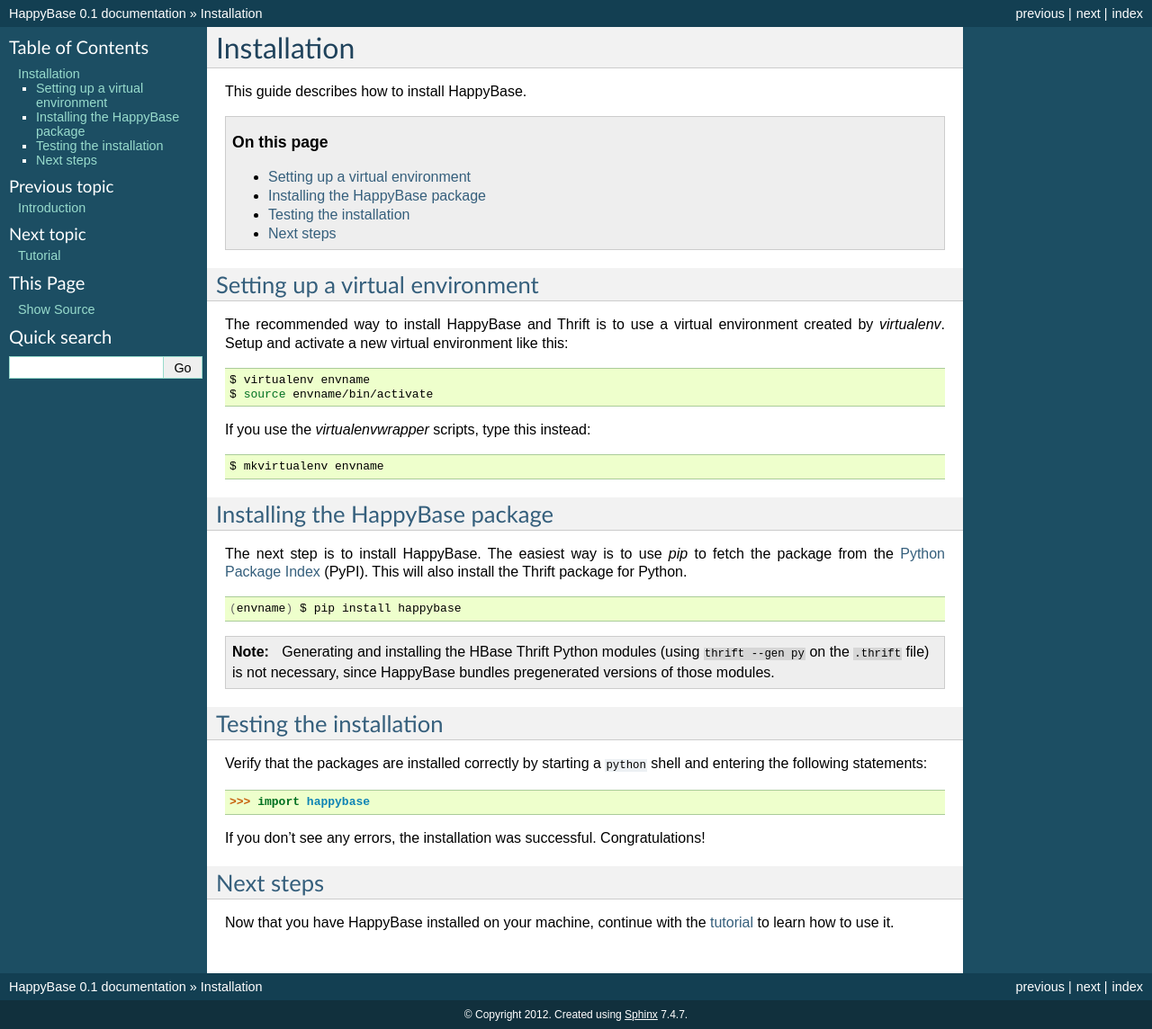
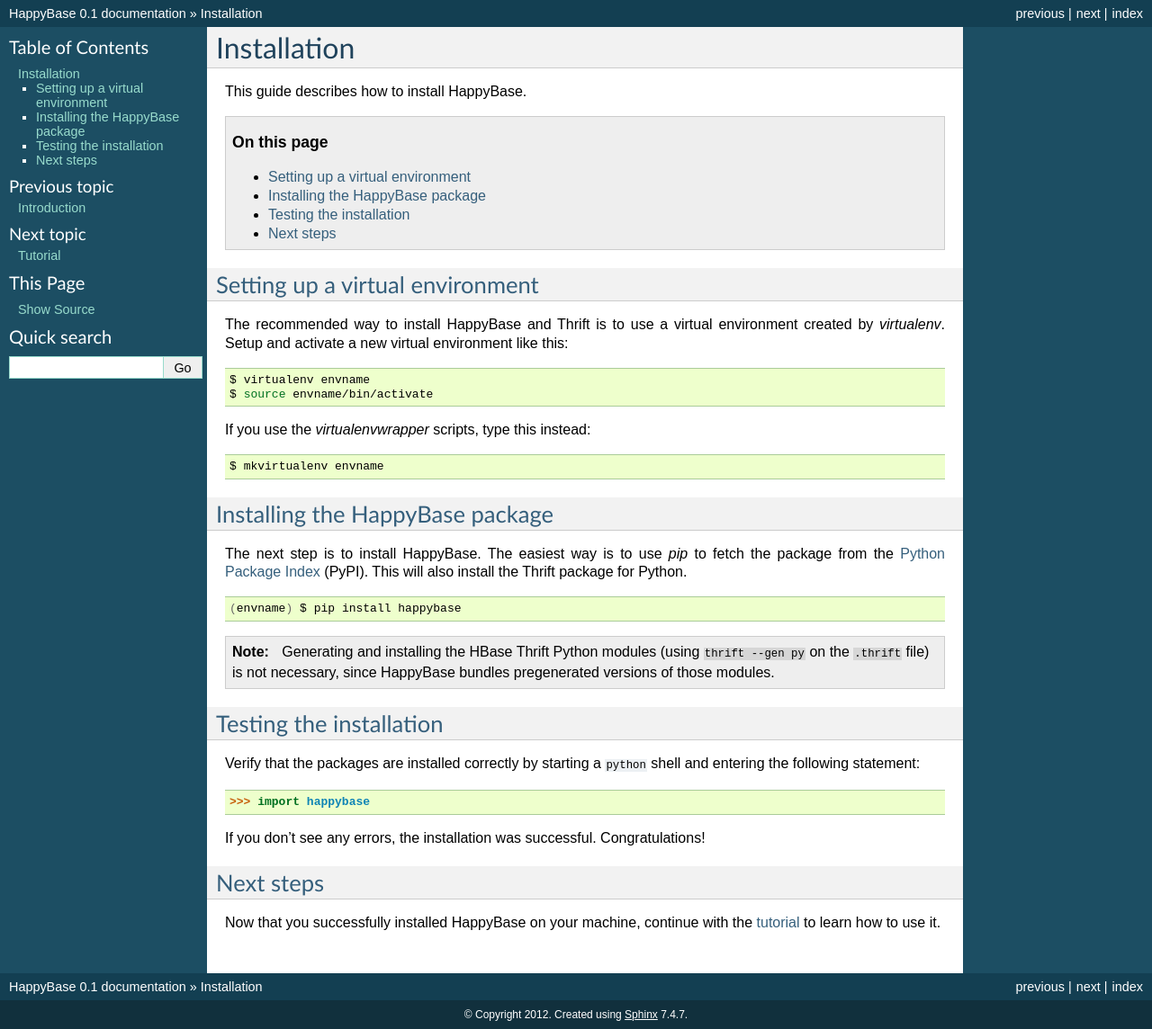
Before and after one commit to python-happybase/happybase, a Sphinx documentation site: the page built from doc/installation.rst, in a window 1280 px wide. Shown: the whole page at 90% size. Built offline with Sphinx 7.4.7, drawn with Linux system fonts in a browser that asks for light colours; pages that are not in the unit, such as notebooks, are missing from menus.

Commit message:
Minor wording improvements in installation docs

```diff
--- a/doc/installation.rst
+++ b/doc/installation.rst
@@ -49,7 +49,7 @@
 ========================
 
 Verify that the packages are installed correctly by starting a ``python`` shell
-and entering the following statements::
+and entering the following statement::
 
    >>> import happybase
 
@@ -59,8 +59,8 @@
 Next steps
 ==========
 
-Now that you have HappyBase installed on your machine, continue with the
-:doc:`tutorial <tutorial>` to learn how to use it.
+Now that you successfully installed HappyBase on your machine, continue with
+the :doc:`tutorial <tutorial>` to learn how to use it.
 
 
 .. vim: set spell spelllang=en:
```
